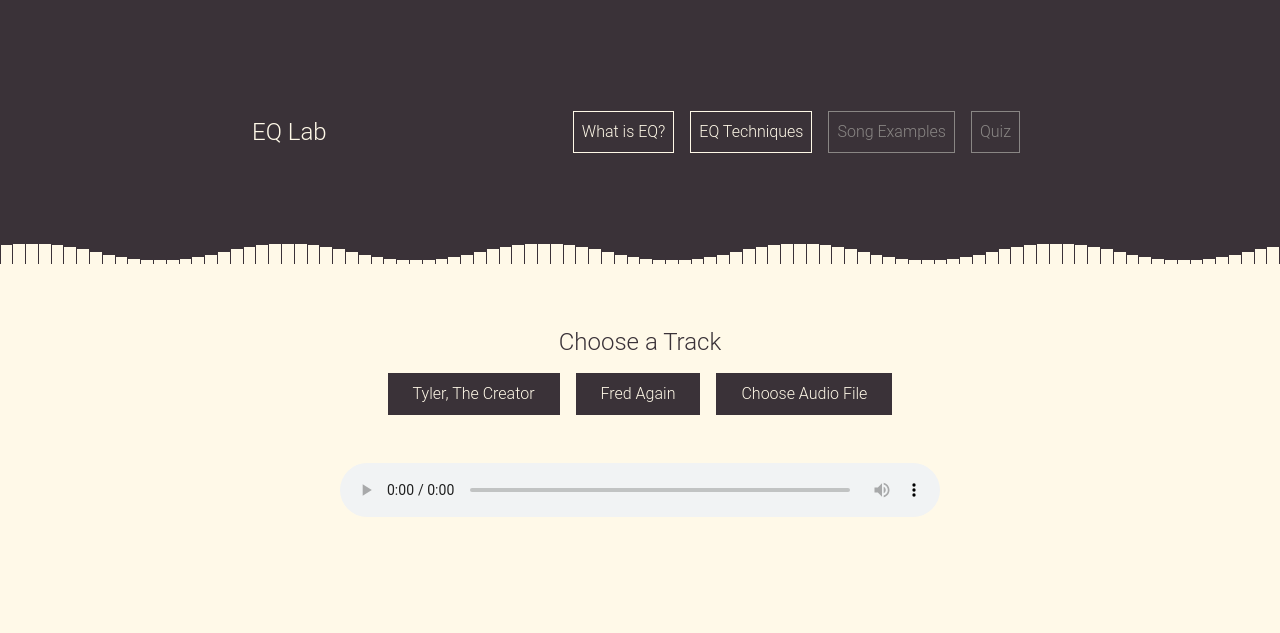
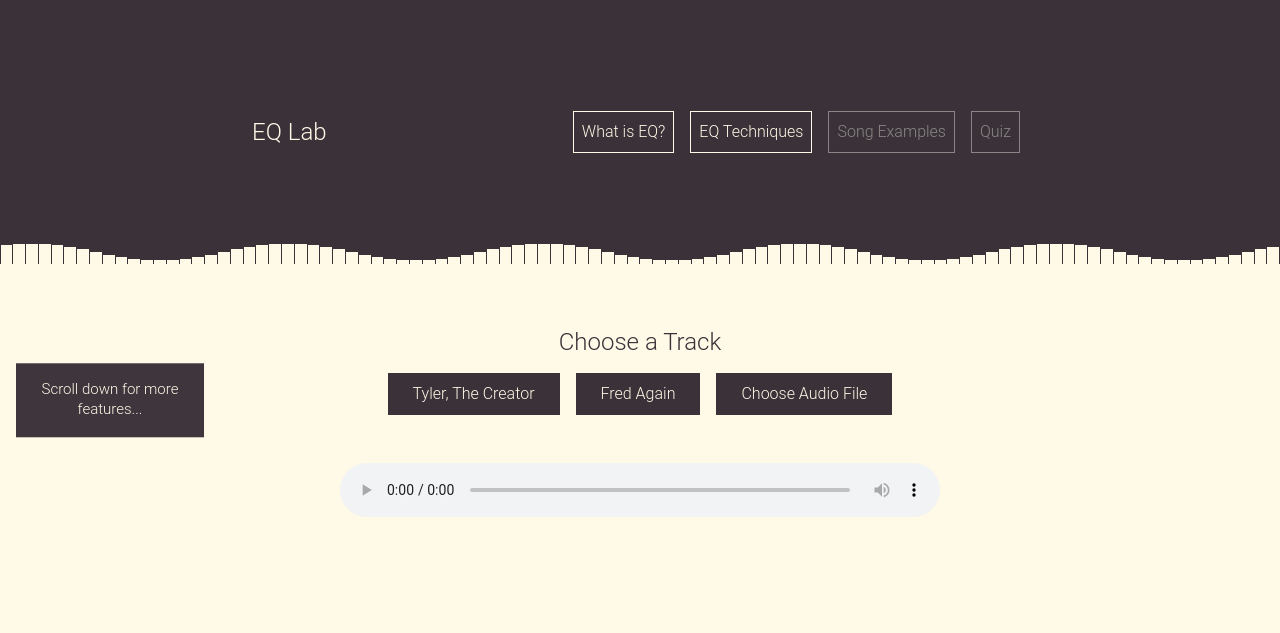
Before and after one commit to xnicolll/ui-eq-lab, a Flask app: page /examples in a window 1280 px wide. Shown: the top 633 px of the page. Run offline with Flask 3, Linux system fonts and the light colour scheme.

Commit message:
fix: scroll down popup in examples

```diff
--- a/templates/examples.html
+++ b/templates/examples.html
@@ -2,6 +2,11 @@
 
 {% block content %}
 <div class="content-section examples-page">
+    <!-- Popup note -->
+    <div class="scroll-note">
+        <p>Scroll down for more features...</p>
+    </div>
+
     <div class="overview-section">
         <div class="overview-graphic">
             <div class="learn-content">
@@ -135,6 +140,52 @@
     max-width: 800px;
     width: 100%;
     margin: 0 auto;
+}
+
+/* Scroll note styling */
+.scroll-note {
+    position: fixed;
+    left: 20px;
+    top: 50%;
+    transform: translateY(-50%);
+    background-color: var(--dark);
+    color: var(--light);
+    border: none;
+    padding: 15px 20px;
+    max-width: 180px;
+    text-align: center;
+    z-index: 100;
+    font-family: 'Roboto', sans-serif;
+    font-weight: 300;
+    box-shadow: none;
+    animation: pulse 2s infinite;
+}
+
+.scroll-note p {
+    margin: 0;
+    font-size: 0.9rem;
+    line-height: 1.4;
+}
+
+@keyframes pulse {
+    0% { opacity: 0.8; transform: translateY(-50%) scale(1); }
+    50% { opacity: 1; transform: translateY(-50%) scale(1.05); }
+    100% { opacity: 0.8; transform: translateY(-50%) scale(1); }
+}
+
+/* Hide the note on smaller screens */
+@media (max-width: 1200px) {
+    .scroll-note {
+        left: 10px;
+        padding: 10px 15px;
+        max-width: 150px;
+    }
+}
+
+@media (max-width: 992px) {
+    .scroll-note {
+        display: none;
+    }
 }
 </style>
 
```
